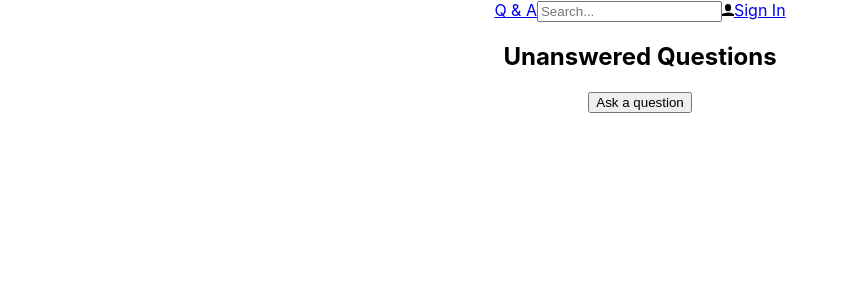
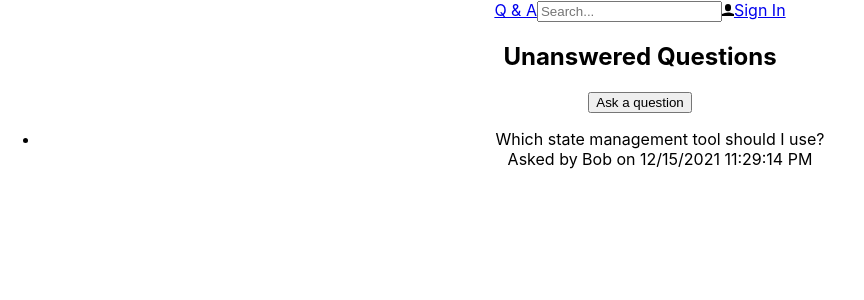
Before and after one commit to istewart22/QandA, a React (Create React App) app in the folder frontend/: page / in a window 1280 px wide. Shown: the top 300 px of the page, without its empty margins (0-864 px from the left). Built offline with nearby package versions, Linux system fonts and the light colour scheme.

Commit message:
Display list of unanswered questions on Homepage

```diff
--- a/frontend/src/HomePage.tsx
+++ b/frontend/src/HomePage.tsx
@@ -1,4 +1,6 @@
 import React from 'react';
+import { QuestionList } from './QuestionList';
+import { getUnansweredQuestions } from './QuestionData';
 
 export const HomePage = () => (
   <div>
@@ -7,5 +9,6 @@
 
       <button>Ask a question</button>
     </div>
+    <QuestionList data={getUnansweredQuestions()} />
   </div>
 );
--- /dev/null
+++ b/frontend/src/Question.tsx
@@ -0,0 +1,15 @@
+import React from 'react';
+import { QuestionData } from './QuestionData';
+
+interface Props {
+  data: QuestionData;
+}
+
+export const Question = ({ data }: Props) => (
+  <div>
+    <div>{data.title}</div>
+    <div>{`Asked by ${
+      data.userName
+    } on ${data.created.toLocaleDateString()} ${data.created.toLocaleTimeString()}`}</div>
+  </div>
+);
--- a/frontend/src/QuestionData.ts
+++ b/frontend/src/QuestionData.ts
@@ -48,3 +48,7 @@
     answers: []
   }
 ];
+
+export const getUnansweredQuestions = (): QuestionData[] => {
+  return questions.filter((q) => q.answers.length === 0);
+};
--- /dev/null
+++ b/frontend/src/QuestionList.tsx
@@ -0,0 +1,17 @@
+import React from 'react';
+import { QuestionData } from './QuestionData';
+import { Question } from './Question';
+
+interface Props {
+  data: QuestionData[];
+}
+
+export const QuestionList = ({ data }: Props) => (
+  <ul>
+    {data.map((question) => (
+      <li key={question.questionId}>
+        <Question data={question} />
+      </li>
+    ))}
+  </ul>
+);
```
